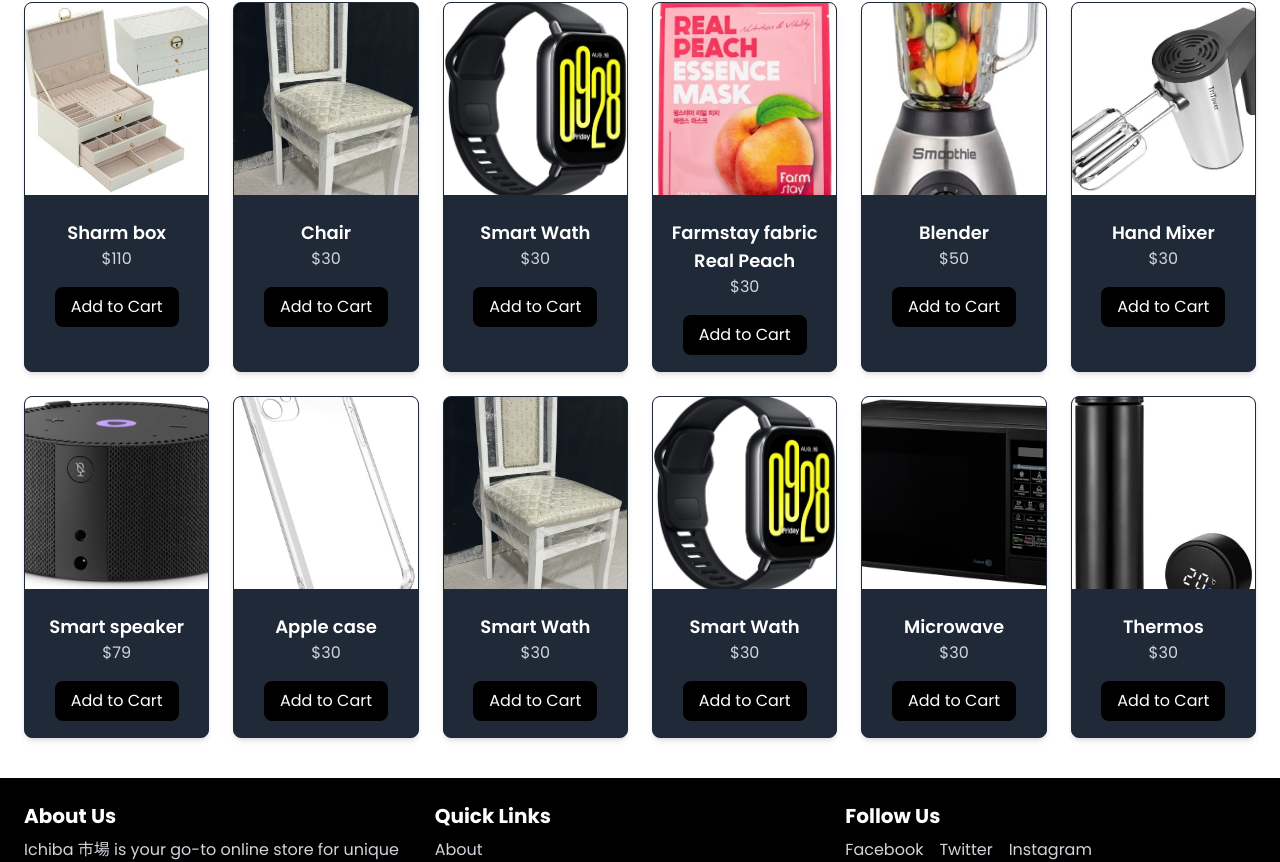
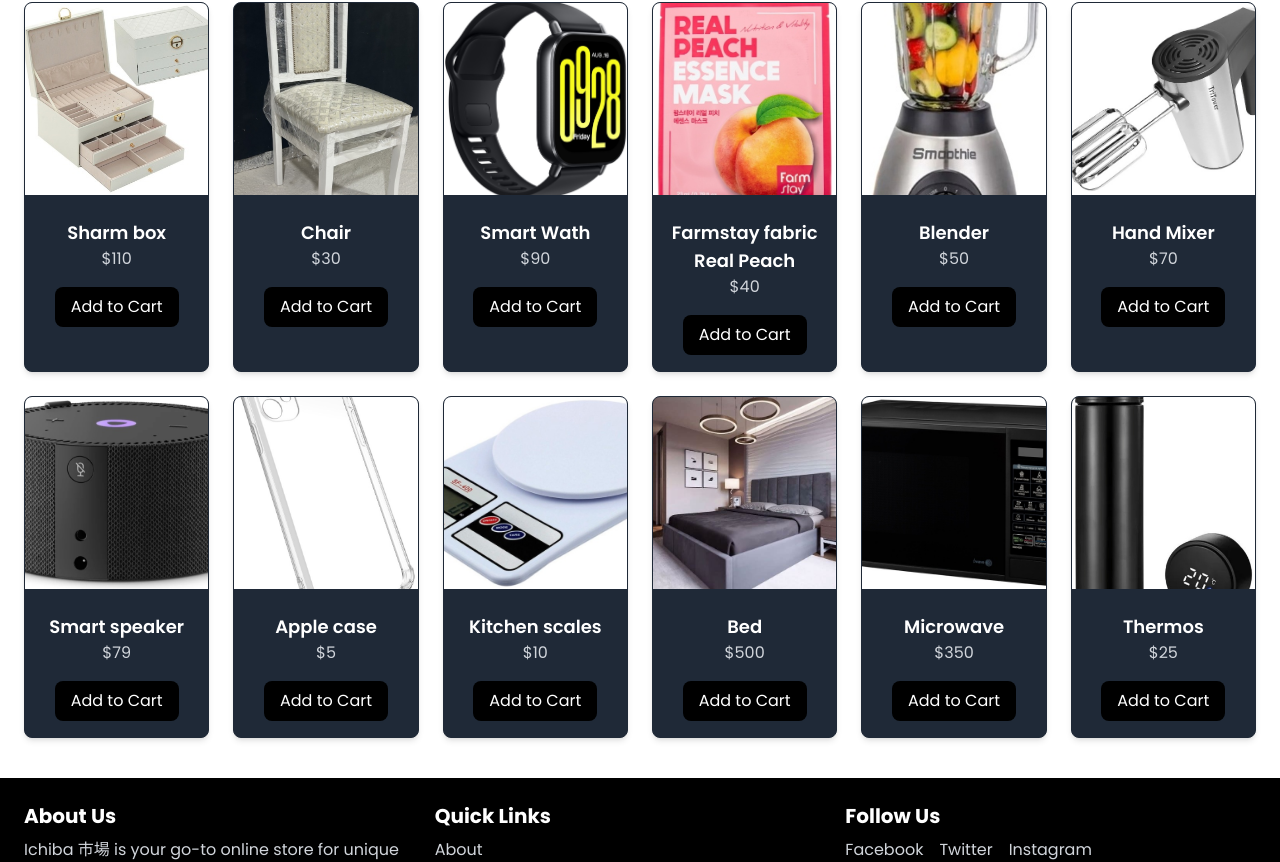
Before and after one commit to sembekov/final_css231, a React (Vite) app: page /products in a window 1280 px wide. Shown: the part 1212-2074 px from the top of the page. Built offline with nearby package versions, Linux system fonts and the light colour scheme; a web font is replaced by a local one.

Commit message:
Add new features

```diff
--- a/src/components/ProductGrid.jsx
+++ b/src/components/ProductGrid.jsx
@@ -91,7 +91,7 @@ const ProductGrid = () => {
     {
       id: 6,
       name: "Iphone",
-      price: 200,
+      price: 1000,
       image: "/assets/iphone.webp",
       description:
         "The ultimate blend of cutting-edge technology and elegant design, the iPhone redefines what a smartphone can do. Featuring a stunning display, powerful performance, and an advanced camera system, it offers an unparalleled user experience. With seamless integration of hardware and software, the iPhone is built to keep you connected, productive, and entertained.",
@@ -212,7 +212,7 @@ const ProductGrid = () => {
     {
       id: 21,
       name: "Smart Wath",
-      price: 30,
+      price: 90,
       image: "/assets/Smart_w.jpg",
       description:
         "Stay connected and on track with these advanced smartwatches, combining cutting-edge technology with stylish design. Featuring health monitoring, fitness tracking, and seamless notifications, they help you manage your daily activities with ease. Durable, versatile, and user-friendly, these smartwatches are the ultimate companion for an active and productive lifestyle.",
@@ -221,7 +221,7 @@ const ProductGrid = () => {
     {
       id: 22,
       name: "Farmstay fabric Real Peach",
-      price: 30,
+      price: 40,
       image: "/assets/FarmStay.jpg",
       description:
         "A mask with peach extract nourishes and energizes the skin, making it smooth and silky. Peach fruit extract has a softening and tonic effect on the skin.Directions for use: Apply a fabric mask to previously cleansed facial skin and spread evenly, leave until full effect is achieved for no more than 30 minutes, distribute the remaining essence with massage movements over the skin of the face, neck and décolleté.'",
@@ -239,7 +239,7 @@ const ProductGrid = () => {
     {
       id: 24,
       name: "Hand Mixer",
-      price: 30,
+      price: 70,
       image: "/assets/Hand_Mixer.jpg",
       description:
         "The device allows you to whip cocktails and mousses, and efficiently knead stiff shortbread and elastic yeast dough.",
@@ -257,7 +257,7 @@ const ProductGrid = () => {
     {
       id: 26,
       name: "Apple case",
-      price: 30,
+      price: 5,
       image: "/assets/Case_A.jpg",
       description:
         "Lightweight, but at the same time extremely reliable case for Apple iPhone 11. Reinforced corners of the case - reduce impact force by 30%. Full camera protection and protruding edges above the screen surface provide additional protection for the phone's screen and camera. Crystal-transparent, thin and plastic material tightly fits the body of the smartphone, preserving the style and individuality of the gadget.",
@@ -265,26 +265,26 @@ const ProductGrid = () => {
 
     {
       id: 27,
-      name: "Smart Wath",
-      price: 30,
-      image: "/assets/Chair.jpg",
+      name: "Kitchen scales",
+      price: 10,
+      image: "/assets/Generic.jpg",
       description:
-        "",
+        "Modern electronic kitchen scales have an elegant plastic platform. The scales are made in a white case. Weighing limit 10 kg.",
     },
 
     {
       id: 28,
-      name: "Smart Wath",
-      price: 30,
-      image: "/assets/Smart_W.jpg",
+      name: "Bed",
+      price: 500,
+      image: "/assets/Bed.jpg",
       description:
-        "",
+        "The bed has a high headboard; this design solution visually separates the sleeping area from the room, creating an atmosphere of comfort and tranquility around it. On a comfortable double bed, two people can comfortably sit and get a good night's sleep.",
     },
 
     {
       id: 29,
       name: "Microwave",
-      price: 30,
+      price: 350,
       image: "/assets/Micro.jpg",
       description:
         "The LG MS-2042DB microwave oven is made in a stylish black color, which makes it universal for any kitchen design. The device will especially appeal to those consumers who value minimalism and strict lines above all else in household appliances. The glossy front surface gives the unit solidity.",
@@ -293,7 +293,7 @@ const ProductGrid = () => {
     {
       id: 30,
       name: "Thermos",
-      price: 30,
+      price: 25,
       image: "/assets/thermos.jpg",
       description:
         "Keep your beverages at the perfect temperature for hours with this high-quality thermos. Designed with double-wall insulation, it maintains the heat or cold, ensuring your drinks stay fresh and enjoyable. Durable, leak-proof, and easy to carry, this thermos is ideal for work, travel, or outdoor adventures.",
```
Also changed, not shown: public/assets/Bed.jpg (added), public/assets/Generic.jpg (added).
